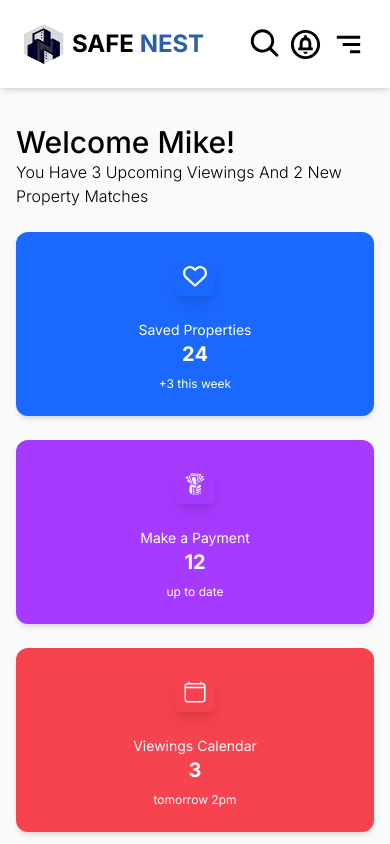
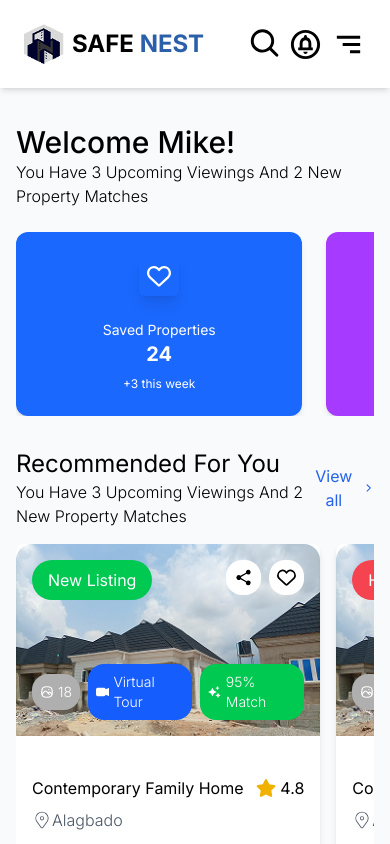
Before and after one commit to fawwazmak/safeNest-frontend, a React (Vite) app: page /dashboard in a window 390 px wide. Built offline with nearby package versions, Linux system fonts and the light colour scheme.

Commit message:
Still on dashboard

```diff
--- a/src/layouts/DashboardLayout.jsx
+++ b/src/layouts/DashboardLayout.jsx
@@ -8,13 +8,13 @@ const DashboardLayout = () => {
 
   return (
     <div className="h-screen overflow-hidden flex">
-      <div className="md:w-1/5 h-full md:static absolute right-0 top-0 z-30">
+      <div className="md:w-1/6 h-full md:static absolute right-0 top-0 z-30">
         <Sidebar showSideBar={showSideBar} setShowSideBar={setShowSideBar} />
       </div>
 
       <div className={`w-full h-full bg-black absolute opacity-50 z-20 ${showSideBar? 'block' : 'hidden'}`} onClick={() => {setShowSideBar(false)}} ></div>
 
-      <div className="h-auto overflow-y-auto md:w-4/5 w-full">
+      <div className="h-auto overflow-y-auto md:w-5/6 w-full">
         <Navbar setShowSideBar={setShowSideBar} />
         <Outlet />
       </div>
--- a/src/pages/dashboardPages/Recommended.jsx
+++ b/src/pages/dashboardPages/Recommended.jsx
@@ -1,54 +1,72 @@
+import landlordPic from "/profile-pic.png";
 import { IoIosArrowForward } from "react-icons/io";
 import apartment from "/aprtImg.png";
+import { IoShareSocial } from "react-icons/io5";
+import { FaRegHeart } from "react-icons/fa6";
+import { TbPhotoSquareRounded } from "react-icons/tb";
+import { BsCameraVideoFill } from "react-icons/bs";
+import { RiSparkling2Fill } from "react-icons/ri";
+import { FaStar } from "react-icons/fa";
+import { CiLocationOn } from "react-icons/ci";
+import { IoBedOutline } from "react-icons/io5";
+import { PiShowerLight } from "react-icons/pi";
+import { TbSquare } from "react-icons/tb";
+import { IoCallOutline } from "react-icons/io5";
+import { FaArrowRight } from "react-icons/fa";
+
+
 
 const Recommended = () => {
     const recommended = [
         {
             id: 1,
             label: "New Listing",
+            labelColor: "#00C951",
             name: "Contemporary Family Home",
             location: "Alagbado",
             rating: 4.8,
             bedNumber: 3,
             bathNumber: 2,
             size: "4,200 sqft",
-            landlordpic: "",
+            landlordpic: landlordPic,
             landlord: "Mike Dingo",
             landlordRating: 4.9,
             paymentType: "Per Month",
-            buildingImage: {apartment},
+            buildingImage: apartment,
             price: "₦10,000"
         },
         {
             id: 2,
             label: "Hot",
+            labelColor: "#F54350",
             name: "Contemporary Family Home",
             location: "Alagbado",
             rating: 4.8,
             bedNumber: 3,
             bathNumber: 2,
             size: "4,200 sqft",
-            landlordpic: "",
+            landlordpic: landlordPic,
             landlord: "Mike Dingo",
             landlordRating: 4.9,
             paymentType: "Per Year",
-            buildingImage: {apartment},
+            buildingImage: apartment,
             price: "₦300,000"
         },
         {
             id: 3,
             label: "Premium",
+            labelColor: "#DB408A",
             name: "Contemporary Family Home",
             location: "Alagbado",
             rating: 4.8,
             bedNumber: 3,
             bathNumber: 2,
             size: "4,200 sqft",
-            landlordpic: "",
+            landlordpic: landlordPic,
             landlord: "Mike Dingo",
             landlordRating: 4.9,
             paymentType: "Total package",
-            buildingImage: {apartment},
+            buildingImage: apartment,
             price: "₦10,000,000"
         }
     ]
@@ -67,30 +85,83 @@ const Recommended = () => {
 
       </div>
 
-        <div className="grid md:grid-cols-3 sm:grid-cols-2">
+        <div className="my-4 pb-4 gap-4 grid grid-flow-col auto-cols-[85%] overflow-x-auto md:grid-flow-row md:auto-cols-auto md:grid-cols-3 md:overflow-x-hidden">
             {recommended.map((item) => (
-                <div key={item.id} className="bg-white rounded-lg shadow-md p-4 mb-4">
-                    <div className="flex justify-between items-center">
-                        <span className="bg-blue-100 text-blue-800 text-xs font-medium px-2 py-1 rounded-full">{item.label}</span>
-                        <span className="text-sm font-medium">{item.name}</span>
-                    </div>
-                    <p className="text-gray-600 text-sm mt-2">{item.location}</p>
-                    <div className="flex items-center mt-2">
-                        <span className="text-gray-700 mr-2">{item.rating}</span>
-                        <span className="text-gray-500 text-sm">({item.bedNumber} bed, {item.bathNumber} bath)</span>
-                    </div>
-                    <p className="text-gray-500 text-sm mt-2">{item.size}</p>
-                    <div className="mt-4 flex justify-between items-center">
-                        <div className="flex items-center">
-                            <img src={item.landlordpic} alt={item.landlord} className="w-8 h-8 rounded-full mr-2" />
-                            <div>
-                                <p className="font-medium">{item.landlord}</p>
-                                <p className="text-xs text-gray-500">Landlord Rating: {item.landlordRating}</p>
+                <div key={item.id} className={`bg-white rounded-lg shadow-md mb-4`} >
+                    <div className="h-48 p-4 flex flex-col justify-between mb-4 bg-cover bg-center bg-no-repeat rounded-t-2xl" style={{ backgroundImage: `url(${item.buildingImage})` }}>
+                        <div className="flex justify-between items-start">
+                            <p className="text-white py-2 px-4 rounded-3xl" style={{ backgroundColor: item.labelColor }}>{item.label}</p>
+
+                            <div className="flex gap-2 flex-wrap">
+                                <IoShareSocial size={35} className="text-black bg-white p-2 rounded-2xl cursor-pointer" />
+                                <FaRegHeart size={35} className="text-black bg-white p-2 rounded-2xl cursor-pointer" />
                             </div>
                         </div>
-                        <button className="bg-blue-500 hover:bg-blue-600 text-white px-4 py-2 rounded-md text-sm">
-                            {item.paymentType}
-                        </button>
+
+                        <div className="text-white flex items-center justify-between gap-2 font-light text-sm">
+                            <div className="flex items-center bg-[#AFAFAF] p-2 rounded-2xl gap-1">
+                                <TbPhotoSquareRounded />
+                                <p>18</p>
+                            </div>
+
+                            <div className="flex items-center bg-[#155DFC] p-2 rounded-2xl gap-1">
+                                <BsCameraVideoFill />
+                                <p>Virtual Tour</p>
+                            </div>
+
+                            <div className="flex items-center bg-[#00C951] p-2 rounded-2xl gap-1">
+                                <RiSparkling2Fill />
+                                <p>95% Match</p>
+                            </div>
+                        </div>
+                    </div>
+
+                    <div className="bg-white p-4 rounded-b-3xl">
+                        {/* Name and rating */}
+                        <div className="flex justify-between items-center my-2">
+                            <p>{item.name}</p>
+
+                            <p className="flex items-center gap-1 "><FaStar className="text-[#F0B100]" size={20} /> {item.rating}</p>
+                        </div>
+
+                        {/* Location */}
+                        <p className="text-gray-600 text-md mt-2 flex items-center font-light"><CiLocationOn size={20} /> {item.location}</p>
+
+                        <div className="flex items-center justify-between mt-4 mb-2  border-b pb-2 text-gray-600 font-light">
+                            <p className="flex items-center gap-1"><IoBedOutline /> {item.bedNumber} bed</p>
+
+                            <p className="flex items-center gap-1"><PiShowerLight /> {item.bathNumber} bath</p>
+
+                            <p className="flex items-center gap-1"><TbSquare /> {item.size}</p>
+                        </div>
+
+                        <div className="flex gap-4 my-3">
+                            <p className="py-2 px-5 bg-[#F1F5F9] rounded-2xl">Gym</p>
+                            <p className="py-2 px-5 bg-[#F1F5F9] rounded-2xl">Pool</p>
+                            <p className="py-2 px-5 bg-[#F1F5F9] rounded-2xl">Parking</p>
+                        </div>
+
+
+                        <div className="mt-4 flex justify-between items-center border-b pb-2 mb-4">
+                            <div className="flex items-center">
+                                <img src={item.landlordpic} alt={item.landlord} className="w-12 h-12 rounded-full mr-2" />
+
+                                <div>
+                                    <p className="font-medium">{item.landlord}</p>
+                                    <p className="text-gray-500 flex items-center gap-1"><FaStar className="text-[#F0B100] font-light" size={20} /> {item.landlordRating}</p>
+                                </div>
+                            </div>
+                            <div className="flex flex-col">
+                                <p className="">{item.paymentType}</p>
+                                <p className="text-end text-[#155DFC]">{item.price}</p>
+                            </div>
+                        </div>
+
+                        {/* Call and schedule viewing button */}
+                        <div className="flex gap-2 mb-4">
+                            <button className="w-full bg-[#F1F5F9] py-2 rounded-lg flex items-center justify-center gap-2 cursor-pointer"><IoCallOutline /> Call Now</button>
+                            <button className="w-full bg-linear-to-br from-[#3A58FB] via-[#6848FB] to-[#9714FA] text-white py-2 rounded-lg flex items-center justify-center gap-2 cursor-pointer">Schedule Tour <FaArrowRight /></button>
+                        </div>
                     </div>
                 </div>
             ))}
--- a/src/pages/dashboardPages/dashboard/HeroSection.jsx
+++ b/src/pages/dashboardPages/dashboard/HeroSection.jsx
@@ -48,8 +48,8 @@ const HeroSection = () => {
       <h1 className="text-3xl font-medium mt-5">Welcome Mike!</h1>
 
       <p className="font-light">You Have 3 Upcoming Viewings And 2 New Property Matches</p>
-
-      <div className="grid md:grid-cols-5 sm:grid-cols-2 gap-6 mt-6">
+      {/* grid grid-flow-col auto-cols-[85%] overflow-x-auto md:grid-flow-row md:auto-cols-auto md:grid-cols-3 md:overflow-x-hidden */}
+      <div className="grid grid-flow-col auto-cols-[80%] overflow-x-auto md:grid-flow-col md:auto-cols-auto md:overflow-x-hidden md:grid-cols-5 sm:grid-cols-2 gap-6 mt-6">
         {items.map((item, index) => (
           <div key={index} className={`text-white shadow-md rounded-xl p-6 flex flex-col sm:text-start text-center`} style={{ backgroundColor: item.bgColor }}>
             <item.icon size={40} className="mb-2 bg-transparent p-2 shadow-lg rounded-md sm:mx-0 mx-auto" />
```
